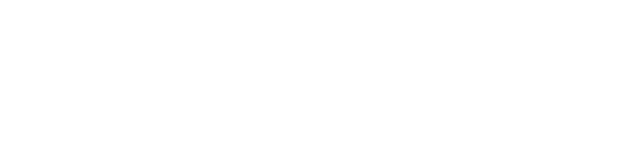
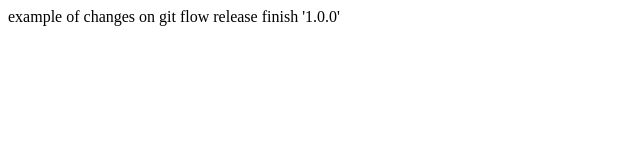
Before and after one commit to MrDanii/git-demo, a plain HTML site: page develop/some-develop.html in a window 1280 px wide. Shown: the whole page, without its empty margins (0-640 px from the left). Drawn offline with Linux system fonts and the light colour scheme.

Commit message:
Added release notes

```diff
--- a/develop/some-develop.html
+++ b/develop/some-develop.html
@@ -6,6 +6,6 @@
   <title>Develop Branch</title>
 </head>
 <body>
-
+  example of changes on git flow release finish '1.0.0'
 </body>
 </html>
```
Also changed, not shown: 1 other file.
